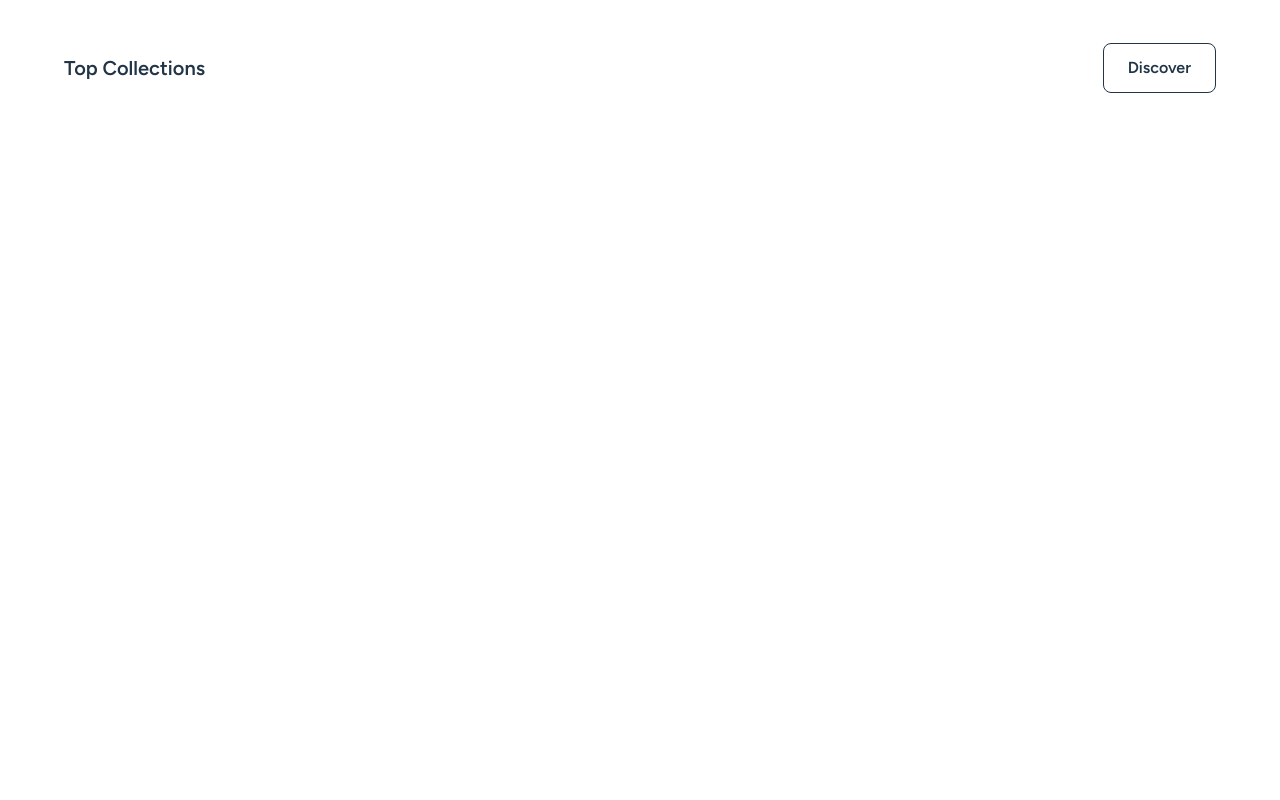
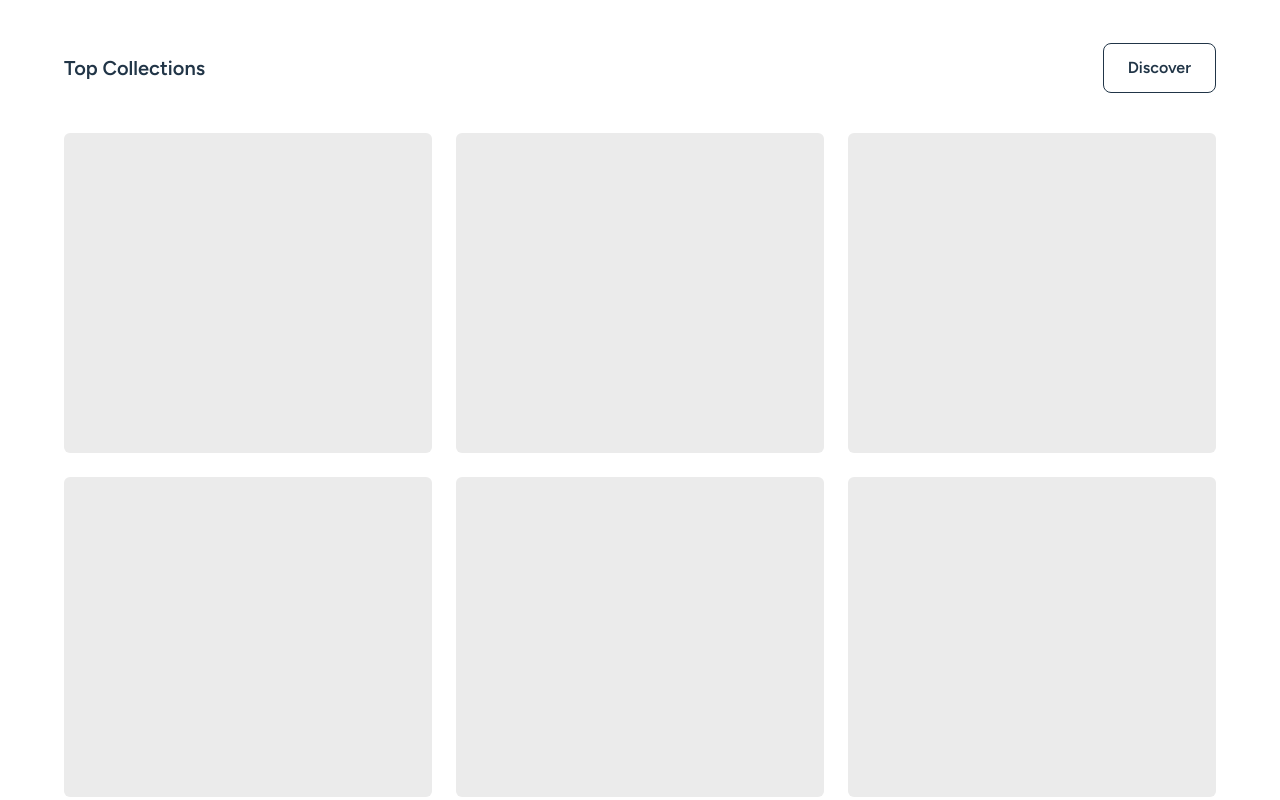
Before and after one commit to gzkdev/nft-earth-prototype, a React (Vite) app: page / in a window 1280 px wide. Shown: the part 300-1100 px from the top of the page. Before the commit the page ends 800 px from the top, so only its background shows below. Built offline with nearby package versions, Linux system fonts and the light colour scheme.

Commit message:
chore: ui update

```diff
--- a/src/components/TopCollections/TopCollections.css
+++ b/src/components/TopCollections/TopCollections.css
@@ -1,7 +1,10 @@
-.header {
+.container {
   width: 90%;
   max-width: 1400px;
   margin: 0 auto;
+}
+
+.header {
   display: flex;
   align-items: center;
   justify-content: space-between;
--- a/src/components/TopCollections/TopCollections.tsx
+++ b/src/components/TopCollections/TopCollections.tsx
@@ -1,12 +1,16 @@
 import { Link } from "react-router-dom";
+import TopCollectionsDisplay from "../TopCollectionsDisplay";
 import "./TopCollections.css";
 
 const TopCollections = () => {
   return (
     <section>
-      <div className="header">
-        <div>Top Collections</div>
-        <Link to="/">Discover</Link>
+      <div className="container">
+        <div className="header">
+          <div>Top Collections</div>
+          <Link to="/">Discover</Link>
+        </div>
+        <TopCollectionsDisplay />
       </div>
     </section>
   );
--- /dev/null
+++ b/src/components/TopCollectionsDisplay/TopCollectionsDisplay.css
@@ -0,0 +1,16 @@
+.grid {
+  display: grid;
+  grid-template-columns: repeat(auto-fill, minmax(280px, 1fr));
+  gap: 24px;
+  padding: 40px 0;
+}
+
+.card {
+  background-color: #ebebeb;
+  height: 320px;
+  border-radius: 6px;
+  -webkit-border-radius: 6px;
+  -moz-border-radius: 6px;
+  -ms-border-radius: 6px;
+  -o-border-radius: 6px;
+}
--- /dev/null
+++ b/src/components/TopCollectionsDisplay/TopCollectionsDisplay.tsx
@@ -0,0 +1,18 @@
+import "./TopCollectionsDisplay.css";
+
+const TopCollectionsDisplay = () => {
+  return (
+    <div className="grid">
+      <div className="card"></div>
+      <div className="card"></div>
+      <div className="card"></div>
+      <div className="card"></div>
+      <div className="card"></div>
+      <div className="card"></div>
+      <div className="card"></div>
+      <div className="card"></div>
+    </div>
+  );
+};
+
+export default TopCollectionsDisplay;
--- /dev/null
+++ b/src/components/TopCollectionsDisplay/index.tsx
@@ -0,0 +1,3 @@
+export * from "./TopCollectionsDisplay";
+
+export { default } from "./TopCollectionsDisplay";
```
